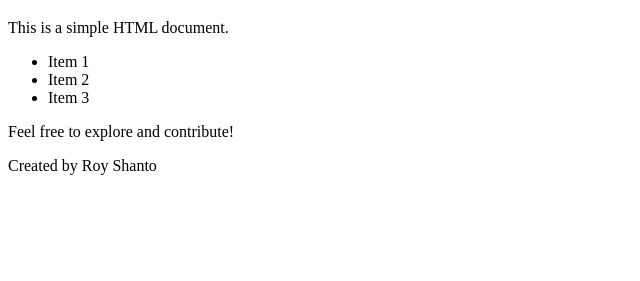
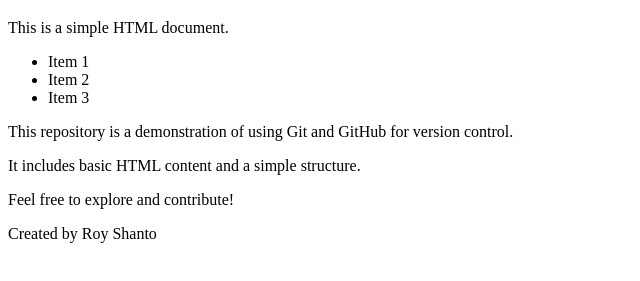
Before and after one commit to royshanto71/my-first-github-repo, a plain HTML site: page index.html in a window 1280 px wide. Shown: the part 61-342 px from the top of the page, without its empty margins (0-640 px from the left). Drawn offline with Linux system fonts and the light colour scheme.

Commit message:
Add demonstration content to index.html and create settings.json for live server

```diff
--- a/index.html
+++ b/index.html
@@ -13,6 +13,8 @@
         <li>Item 2</li>
         <li>Item 3</li>
     </ul>
+    <p>This repository is a demonstration of using Git and GitHub for version control.</p>
+    <p>It includes basic HTML content and a simple structure.</p>
     <p>Feel free to explore and contribute!</p>
     <footer>
         <p>Created by Roy Shanto</p>
```
